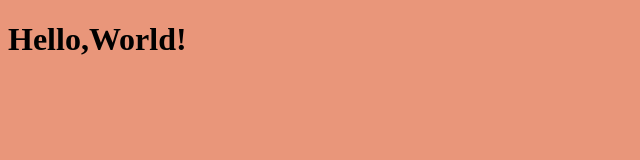
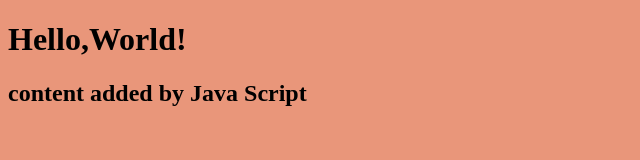
Before and after one commit to cliff-ux/my-personal-website, a plain HTML site: page index.html in a window 1280 px wide. Shown: the whole page, without its empty margins (0-640 px from the left). Drawn offline with Linux system fonts and the light colour scheme.

Commit message:
add script.js,connect to index.html

```diff
--- a/index.html
+++ b/index.html
@@ -6,5 +6,6 @@
 </head>
 <body>
     <h1>Hello,World!</h1>
+    <script src="script.js"></script>
 </body>
 </html>
--- /dev/null
+++ b/script.js
@@ -0,0 +1,3 @@
+const h2= document.createElement("h2");
+h2.textContent = "content added by Java Script";
+document.querySelector("body").appendChild(h2);
```
